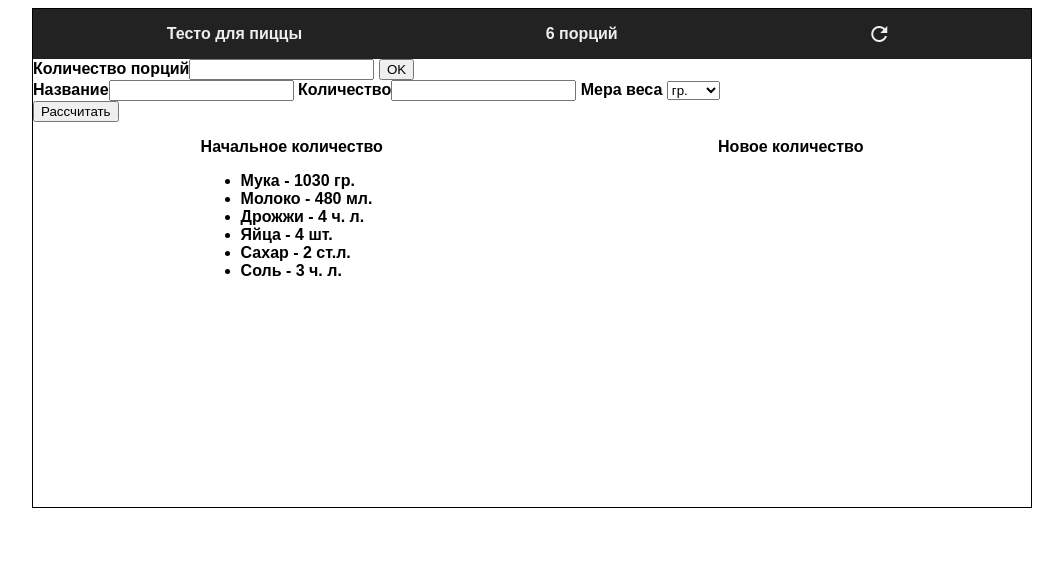
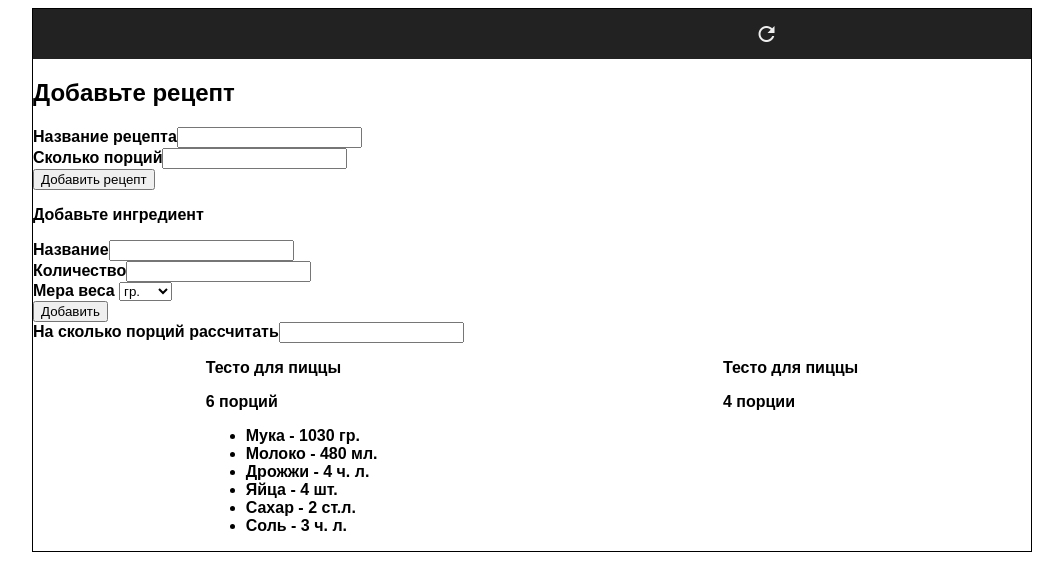
Before and after one commit to Natalielinen/ingredients-calcilator, a plain HTML site: page index.html in a window 1280 px wide. Shown: the whole page, without its empty margins (108-1171 px from the left). Drawn offline with Linux system fonts and the light colour scheme.

Commit message:
Переделала форму добавления рецепта

```diff
--- a/css/main.css
+++ b/css/main.css
@@ -6,7 +6,7 @@
     margin: 0 auto;
     border: 1px solid black;
     width: 1000px;
-    height: 500px;
+    height: auto;
     font-family: sans-serif;
     font-weight: bold;
     display: flex;
@@ -39,3 +39,7 @@
     display: flex;
     justify-content: space-around;
 }
+
+label {
+    display: block;
+}
--- a/js/CalculatorView.js
+++ b/js/CalculatorView.js
@@ -1,8 +1,6 @@
 export default class CalculatorView {
     constructor(root) {
         this.root = root
-        //todo: добавить кнопку + добавить новый ингредиент, по нажатию на нее появляется новое поле добавления ингредиента
-        //todo: добавлять можно не больше 10 ингредиентов!!! Когда есть уже 10 ингредиентов кнопка + исчезает
         //todo: инпут с названием рецепта
         //todo: инпут с дефолтным значением порций (от которого плясать)
         //todo: добавить стили
@@ -10,18 +8,21 @@ export default class CalculatorView {
         //todo: добавить описание калькулятора, для чего он нужен и как пользоваться (но это не точно) надо подумать
         this.root.innerHTML = `
            <div class="header">
-              <div class="header__title"></div>
               <div class="header__portions"></div>
               <button type="button" class="header__restart">
                   <i class="material-icons">refresh</i>
                </button>
            </div>
-           <div class="inputs">
-              <div class="inputs__portions">
-                <label>Количество порций<input type="number"></label>
-                <button class="inputs__ok-btn">OK</button>
+           <div class="add-recipe">
+             <h2>Добавьте рецепт</h2>
+              <div ><label>Название рецепта<input type="text" class="add-recipe__title"></label></div>
+              <div class="add-recipe__portions">
+                <label>Сколько порций<input type="number" class="start-portions-count"></label>
               </div>
-              <div>
+              <div><button class="add-recipe">Добавить рецепт</button></div>
+
+              <div class="add-ingredients">
+              <p>Добавьте ингредиент</p>
                 <label>Название<input type="text"></label>
                 <label>Количество<input type="number"></label>
                 Мера веса <select name="units" id="units">
@@ -33,54 +34,53 @@ export default class CalculatorView {
                              <option value="cup">ст.</option>
                           </select>
               </div>
-              <button type="button" class="inputs__count">Рассчитать</button>
+              <button type="button" class="inputs__add-btn">Добавить</button>
            </div>
+
+           <div class="new-portions-count">
+           <label>На сколько порций рассчитать<input type="number"></label>
+           </div>
+
            <div class="ingredients">
            <div>
-              <p>Начальное количество</p>
+              <p class="recipe-title">Название рецепта </p><span class="default-portions"></span>
                <ul class="ingredients__list default"></ul>
               </div>
                <div>
-               <p>Новое количество</p>
+               <p class="recipe-title">Название рецепта</p><span class="new-portions">4</span> порции
                  <ul class="ingredients__list new"></ul>
                </div>
            </div>
         `
         this.onCountButtonClick = undefined
         this.onRestartClick = undefined
-        this.onOkBtnClick = undefined
 
-        this.root.querySelector('.inputs__count').addEventListener('click', () => {
+        this.onAddRecipeBtnClick = undefined
+
+        this.root.querySelector('.inputs__add-btn').addEventListener('click', () => {
             this.onCountButtonClick()
         })
         this.root.querySelector('.header__restart').addEventListener('click', () => {
             this.onRestartClick()
         })
-        this.root.querySelector('.inputs__ok-btn').addEventListener('click', () => {
-            this.onOkBtnClick()
+
+        this.root.querySelector('.add-recipe').addEventListener('click', () => {
+            this.onAddRecipeBtnClick()
         })
-
     }
 
     render(calc) {
-        this.root.querySelector('.header__title').textContent = calc.defaultTitle
-        this.root.querySelector('.header__portions').textContent = `${calc.defaultPortions} порций`
+        this.root.querySelectorAll('.recipe-title').forEach(recipe => recipe.textContent = calc.defaultTitle)
+        this.root.querySelector('.default-portions').textContent = `${calc.defaultPortions} порций`
         this.root.querySelector('.default')
             .innerHTML = calc.defaultIngredientsList
             .map(i => `<li><span>${i.name} - </span><span>${i.count} </span><span>${i.unit}</span></li>`).join('')
         this.root.querySelector('.new').innerHTML = [].map(v => `<li>${v}</\li>`).join('')
-        this.root.querySelector('.inputs__portions').querySelector('input').value = ''
     }
 
-    getUsersPortions() {
-        let inputValue = this.root.querySelector('.inputs__portions').querySelector('input').value
-        this.root.querySelector('.header__portions').textContent = `${inputValue} порций`
-        return inputValue
-    }
+   addNewRecipe (calc) {
+       console.log(this.root.querySelector('.add-recipe__title').value)
 
-    getNewIngredientsCount(calc) {
-        let newValues = calc.reCountIngredients(this.root.querySelector('.inputs__portions').querySelector('input').value)
-        this.root.querySelector('.new').innerHTML = newValues.map(v => `<li>${v}</\li>`).join('')
-    }
+   }
 
 }
--- a/js/main.js
+++ b/js/main.js
@@ -5,13 +5,10 @@ let calculator = new Calculator()
 let calculatorView = new CalculatorView(document.getElementById('app'))
 calculatorView.render(calculator)
 
-calculatorView.onCountButtonClick = function () {
-    calculatorView.getNewIngredientsCount(calculator)
-    calculator.reCountIngredients(calculatorView.getUsersPortions())
-}
 
-calculatorView.onOkBtnClick = function () {
-    calculatorView.getUsersPortions()
+calculatorView.onAddRecipeBtnClick = function () {
+    calculatorView.addNewRecipe(calculator)
+   // console.log('recipe added')
 }
 
 calculatorView.onRestartClick = function () {
```
